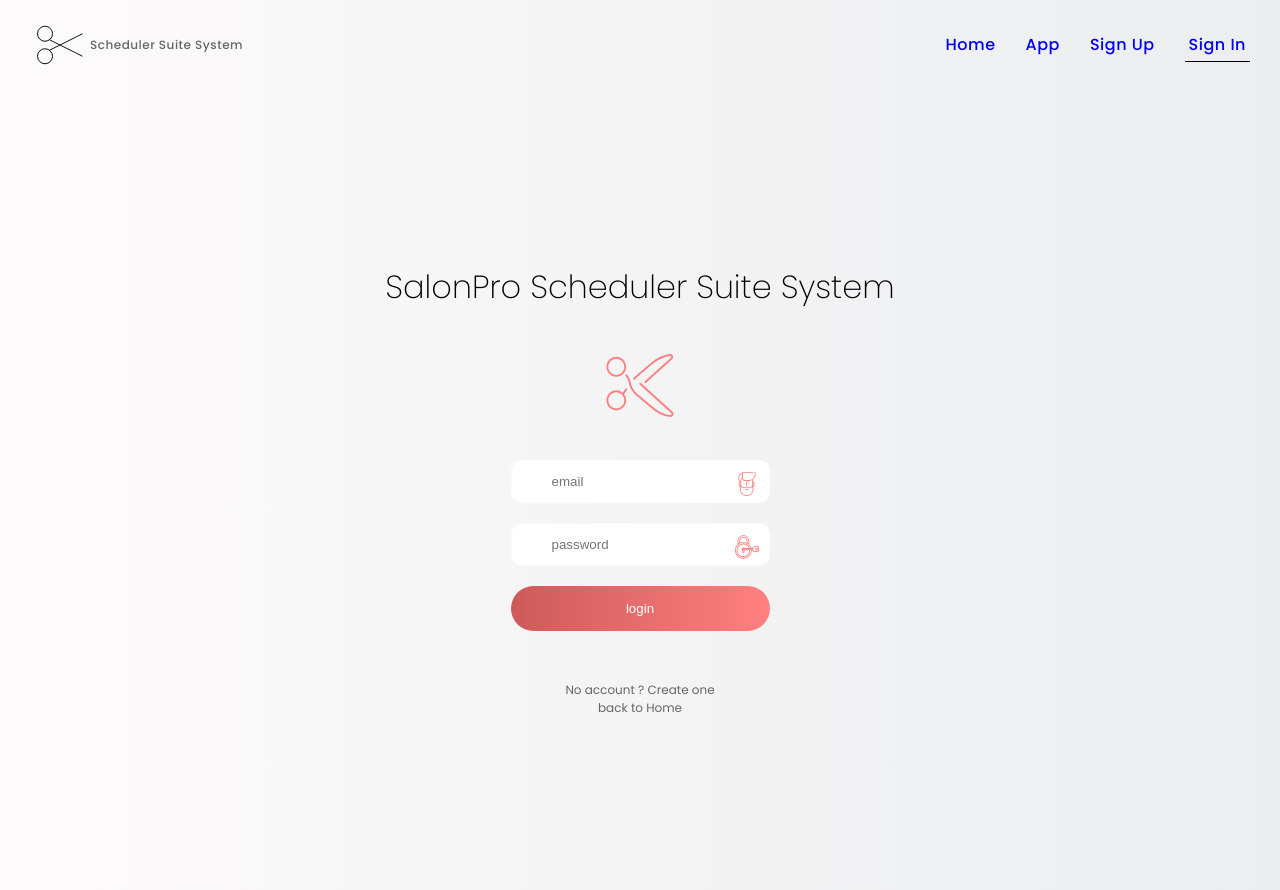
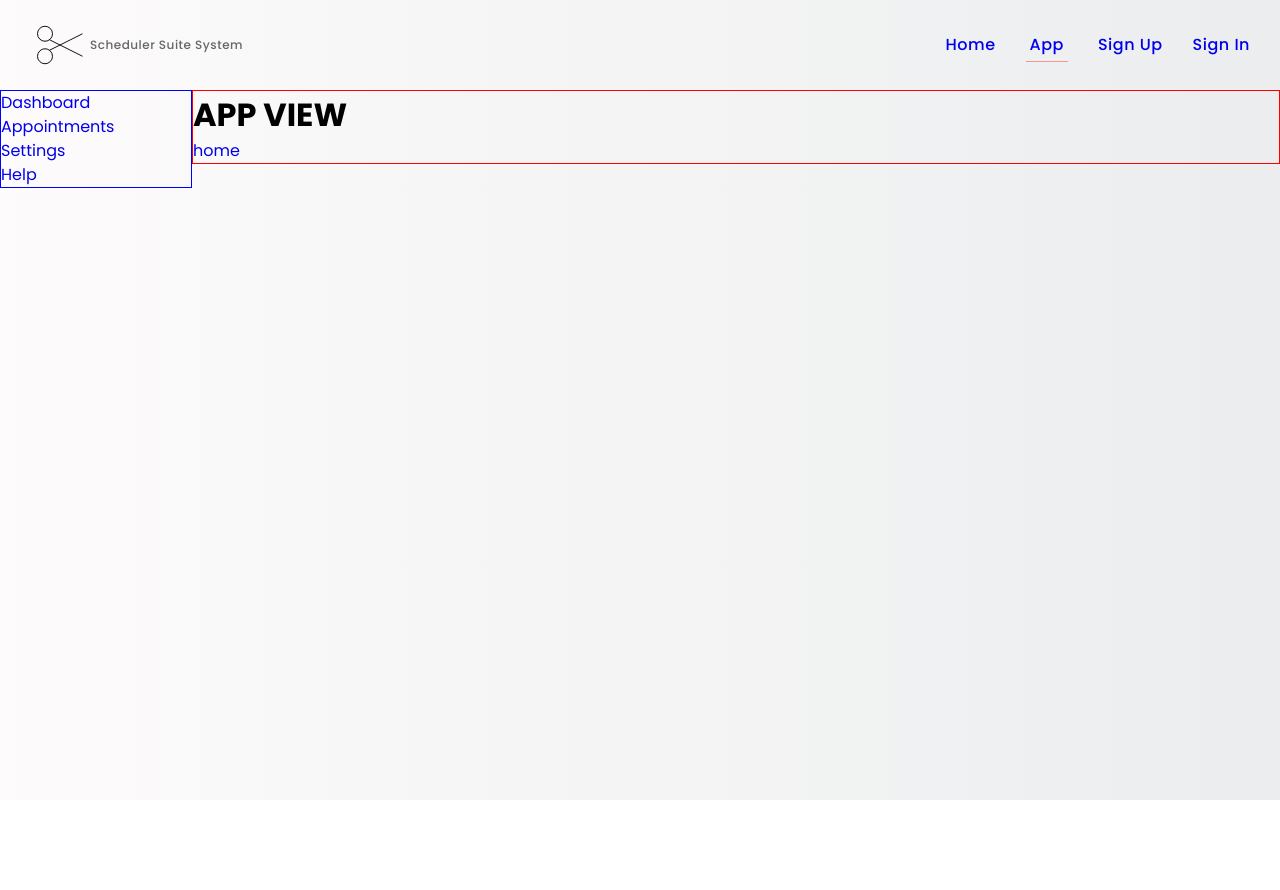
Before and after one commit to denigogov/AppointmentSystem, a React (Vite) app in the folder Client/: page /app in a window 1280 px wide. Before the commit this address led to /login. After the commit the page ends 800 px from the top, so only its background shows below. Built offline with nearby package versions, Linux system fonts and the light colour scheme.

Commit message:
implementing route for different accounts view

```diff
--- a/Client/src/App.tsx
+++ b/Client/src/App.tsx
@@ -16,6 +16,7 @@ import Dashboard from "./pages/App/Dashboard";
 import WebPage from "./pages/Home/WebPage";
 import SignUp from "./pages/SignUp/SignUp";
 import ErrorPage from "./pages/ErrorPage";
+import AppRoot from "./pages/AppRoot";
 
 const App = () => {
   const auth = useAuth();
@@ -63,17 +64,14 @@ const App = () => {
         />
 
         {auth.token ? null : <Route path="login" element={<Login />} />}
+        {/* <RequireAuth> */}
+        <Route path="app" element={<AppRoot />}>
+          {/* </RequireAuth> */}
+          <Route index element={<Dashboard />} />
+        </Route>
 
-        <Route
-          path="app"
-          element={
-            <RequireAuth>
-              <Dashboard />
-            </RequireAuth>
-          }
-        />
-
-        <Route path="signUp" element={<SignUp />} />
+        {/* IF USER IS ALREADY SIGN IN , Don't show the router (show as error) */}
+        {auth.token ? null : <Route path="signUp" element={<SignUp />} />}
 
         <Route key="notFound" path="*" element={<ErrorPage />}></Route>
       </Route>
--- a/Client/src/pages/App/Dashboard.tsx
+++ b/Client/src/pages/App/Dashboard.tsx
@@ -1,10 +1,14 @@
 import { Link } from "react-router-dom";
+import { useAuth } from "../../helpers/Auth";
 
 const Dashboard = () => {
+  const auth = useAuth();
   return (
-    <div>
+    <div style={{ border: "1px solid red" }}>
       <h1>APP VIEW</h1>
-      <Link to="/">home</Link>
+      <Link to="dashboard">home</Link>
+
+      <p>{auth.userInfo?.username}</p>
     </div>
   );
 };
--- /dev/null
+++ b/Client/src/pages/AppRoot.tsx
@@ -0,0 +1,21 @@
+import { NavLink } from "react-router-dom";
+import { Outlet } from "react-router-dom";
+import "../styling/_appRoot.scss";
+
+const AppRoot = () => {
+  return (
+    <div className="appRoot-container">
+      <nav className="appRoot-navigation">
+        <NavLink to="dashboard">Dashboard</NavLink>
+        <NavLink to="dashboard">Appointments</NavLink>
+        <NavLink to="dashboard">Settings</NavLink>
+        <NavLink to="dashboard">Help</NavLink>
+      </nav>
+      <main className="appRoot-outlet">
+        <Outlet />
+      </main>
+    </div>
+  );
+};
+
+export default AppRoot;
--- a/Client/src/pages/Login.tsx
+++ b/Client/src/pages/Login.tsx
@@ -92,7 +92,7 @@ const Login = () => {
           placeholder="password"
           ref={passRef}
         />
-        <button>login</button> <p className="errorMessage">{error}</p>
+        <button>Sign in</button> <p className="errorMessage">{error}</p>
       </form>
       {loading && <LoadingRing />}
       <div>
--- a/Client/src/pages/SignUp/SignUp.tsx
+++ b/Client/src/pages/SignUp/SignUp.tsx
@@ -17,6 +17,7 @@ const SignUp = () => {
   const [errorMessage, setErrorMessage] = useState<string>("");
   //@ts-ignore
   const [succes, setSucces] = useState<string>("");
+  const [gender, setGender] = useState<string>("");
   const [values, setValues] = useState<CustomerInputsTypes>({
     firstName: "",
     lastName: "",
@@ -30,7 +31,8 @@ const SignUp = () => {
   const auth = useAuth();
 
   const handlePostRequest = async () => {
-    const { confirmPassword, ...restValues } = values;
+    const { confirmPassword, ...allValues } = values;
+    const restValues = { gender, ...allValues };
 
     // postDeletePutRequest(
     //   "POST",
@@ -66,7 +68,6 @@ const SignUp = () => {
           icon: "success",
           title: `Account creation successful!`,
           html: `<p>to get started, please verify your <strong>email</strong> using the link we sent</>`,
-
           confirmButtonColor: "#fe9393",
         }).then((res) => {
           if (res.isConfirmed || res.isDismissed) navigate("/");
@@ -106,6 +107,15 @@ const SignUp = () => {
     <div className="signUpContainer">
       <form onSubmit={handleSubmit} autoComplete="on">
         <h1>Register Form</h1>
+
+        <br />
+        <label>Choose your Gender</label>
+        <select required onChange={(e) => setGender(e.target.value)}>
+          <option>Select Your Gender</option>
+          <option>Female</option>
+          <option>Male</option>
+          <option>Other</option>
+        </select>
         {inputs.map((input: CustomerinputsRegistrationTypes, i: number) => {
           return (
             <CustomerFormInput
--- a/Client/src/styling/Components/_CustomerFormInput.scss
+++ b/Client/src/styling/Components/_CustomerFormInput.scss
@@ -25,6 +25,8 @@
     padding: 3px;
     display: none;
   }
+
+  // Classes for showing the input errors !
   input:invalid[focused="true"] {
     border: 1px solid colors.$error;
   }
--- a/Client/src/styling/_SignUp.scss
+++ b/Client/src/styling/_SignUp.scss
@@ -7,11 +7,23 @@
   justify-content: center;
   align-items: center;
 
+  // FOR ALL LABELS !
+  label {
+    font-size: 12px;
+    color: colors.$font-Secound;
+  }
+  select {
+    @include mixin.inputLogin();
+    background-color: white;
+    padding: 10px;
+  }
+
   h1 {
     text-align: center;
     padding: 10px;
     color: colors.$font-Primary;
   }
+
   form {
     display: flex;
     flex-direction: column;
--- /dev/null
+++ b/Client/src/styling/_appRoot.scss
@@ -0,0 +1,15 @@
+.appRoot-container {
+  display: flex;
+  // height: 100%;  //TEST NEED TO FIT TO THE VIEW PORT ON DESKTOP !!
+}
+
+.appRoot-navigation {
+  flex: 0 0 15%; // 15% of the screen -- shorthand (grow, shrink, flex-basis)
+  display: flex;
+  flex-direction: column;
+  border: 1px solid blue;
+}
+
+.appRoot-outlet {
+  flex: 0 0 85%; // 85% of the screen -- shorthand (grow, shrink, flex-basis)
+}
--- a/Client/src/styling/_root.scss
+++ b/Client/src/styling/_root.scss
@@ -53,6 +53,8 @@
 .mobile {
   display: none;
 }
+
+// Mobile View Start
 @media (max-width: 640px) {
   .main-nav {
     .openNav {
@@ -157,10 +159,10 @@
     }
   }
 }
+// Mobile View End
 
 a.active {
-  // border-bottom: 1px solid colors.$font-style;
-  border-bottom: 1px solid black;
+  border-bottom: 1px solid colors.$font-style;
   padding: 4px;
 
   img {
```
Also changed, not shown: Client/src/styling/_hambMenu.scss (deleted, +0 -66 lines), 2 other files (tests, documents, lock files or other folders).
